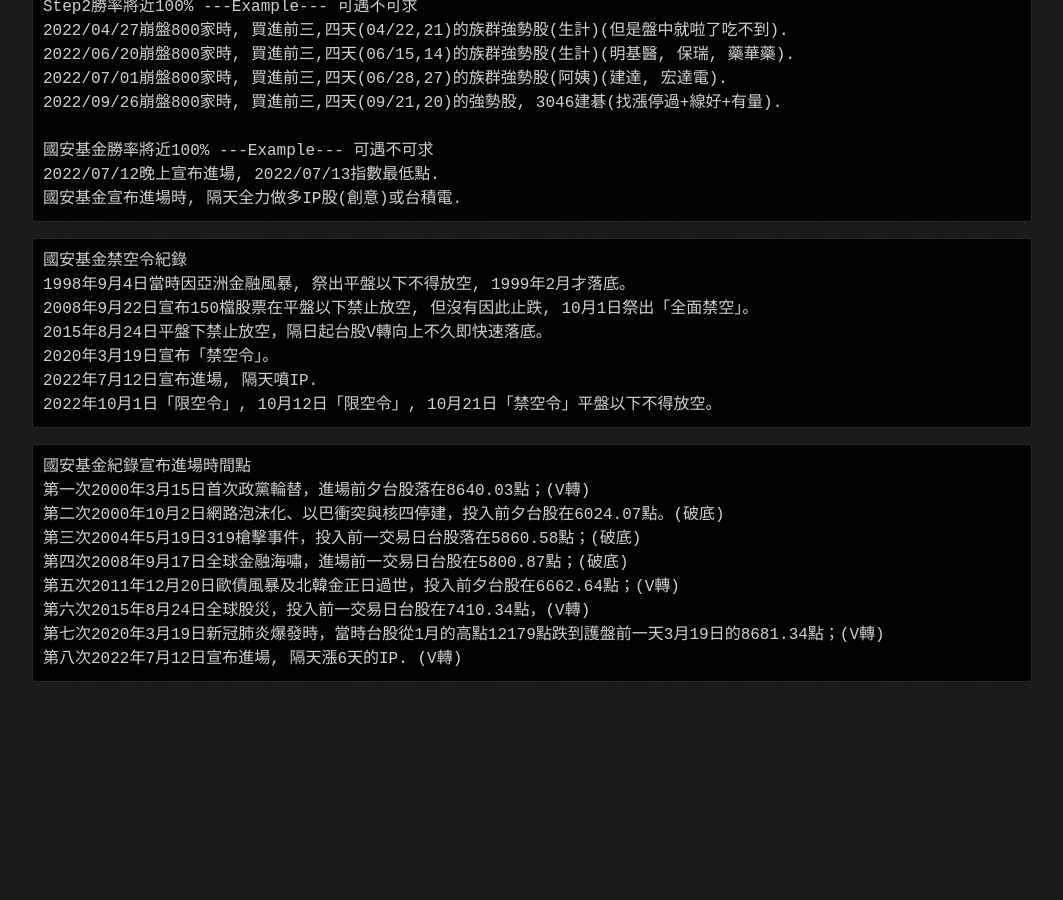
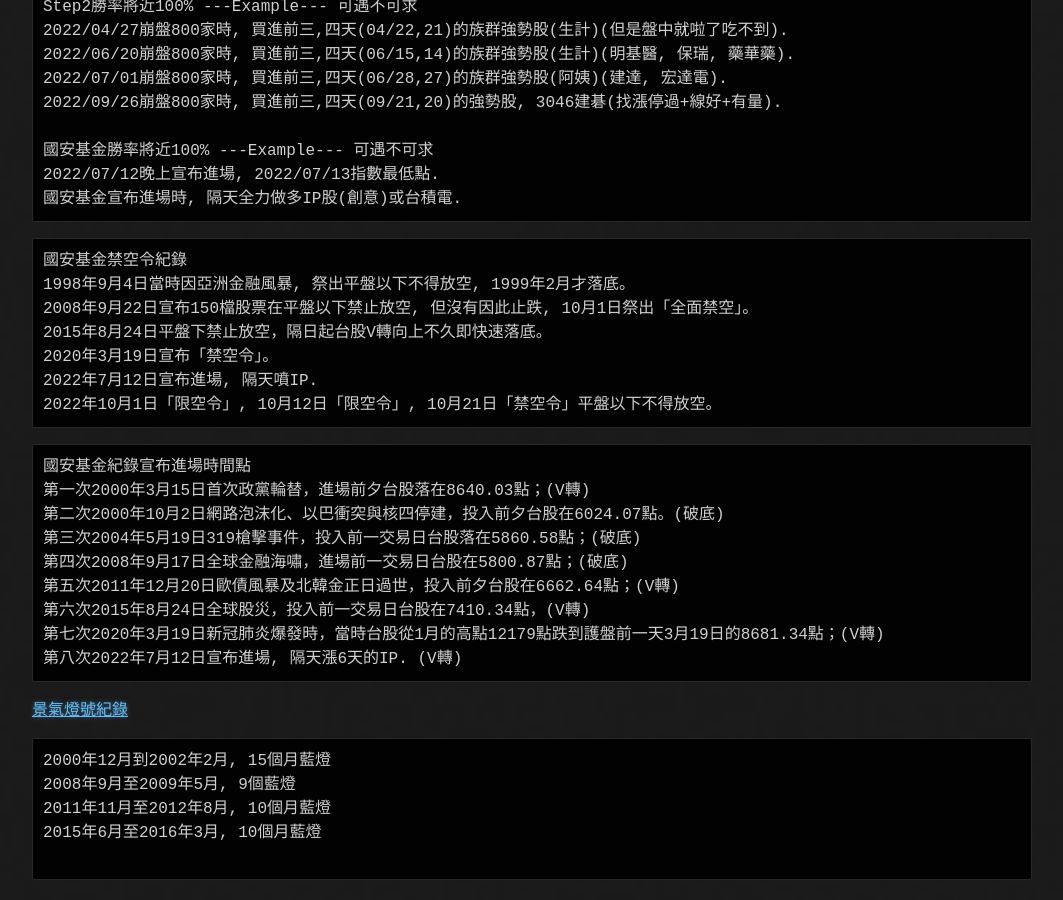
Before and after one commit to lepg5487/Stock_God, a Jekyll site: the page built from experience.md, in a window 1280 px wide and 900 px high, scrolled down 11724 px. Shown: the whole window, without its empty margins (108-1171 px from the left). Built offline with Jekyll 4.4.1, drawn with Linux system fonts in a browser that asks for light colours; before the commit the page ends 12426 px from its top, so only the background shows below that.

Commit message:
Update experience.md

````diff
--- a/experience.md
+++ b/experience.md
@@ -518,3 +518,12 @@ Step2勝率將近100% ---Example--- 可遇不可求
 第七次2020年3月19日新冠肺炎爆發時，當時台股從1月的高點12179點跌到護盤前一天3月19日的8681.34點；(V轉)
 第八次2022年7月12日宣布進場, 隔天漲6天的IP. (V轉)
 ```
+
+[景氣燈號紀錄](https://udn.com/news/story/7238/6870080)
+```
+2000年12月到2002年2月, 15個月藍燈
+2008年9月至2009年5月, 9個藍燈
+2011年11月至2012年8月, 10個月藍燈
+2015年6月至2016年3月, 10個月藍燈
+
+```
````
